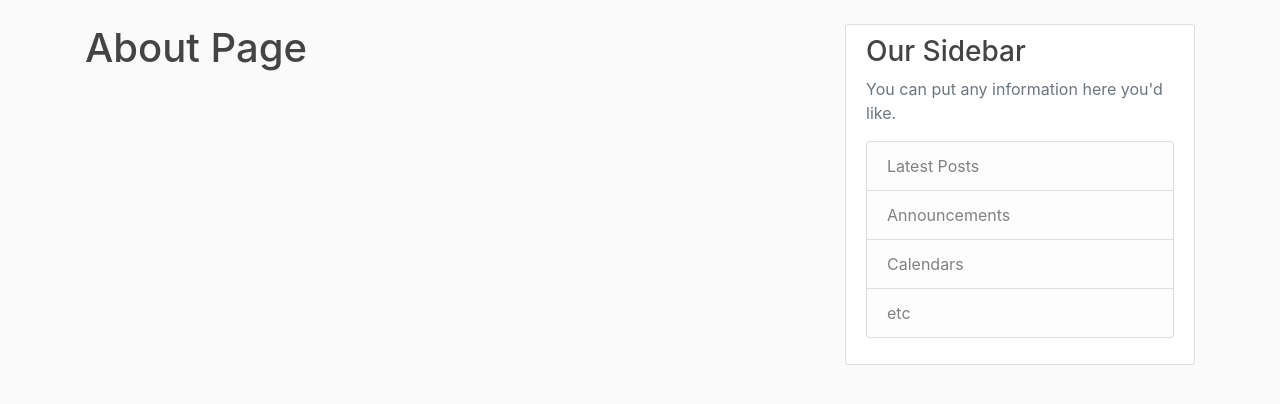
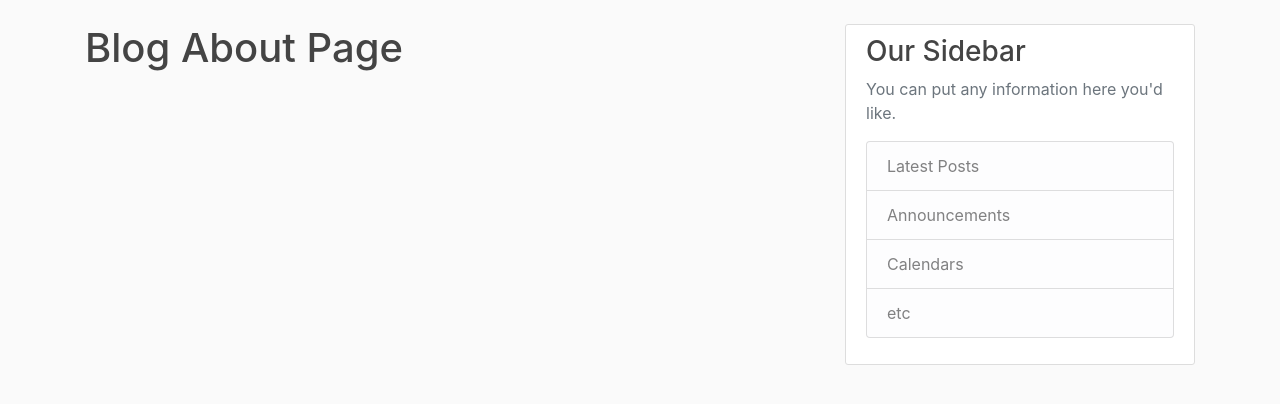
Before and after one commit to alapankar/BarefootBumDjangoBlog, a Django app: page /about/ in a window 1280 px wide. Shown: the part 56-460 px from the top of the page. Run offline with Django 3.2, Linux system fonts and the light colour scheme; some libraries are stand-ins or nearby versions.

```diff
--- a/blog/templates/blog/about.html
+++ b/blog/templates/blog/about.html
@@ -1,4 +1,4 @@
 {% extends "blog/base.html" %}
 {% block content %}
-    <h1> About Page </h1>
+    <h1> Blog About Page </h1>
 {% endblock content %}
```
